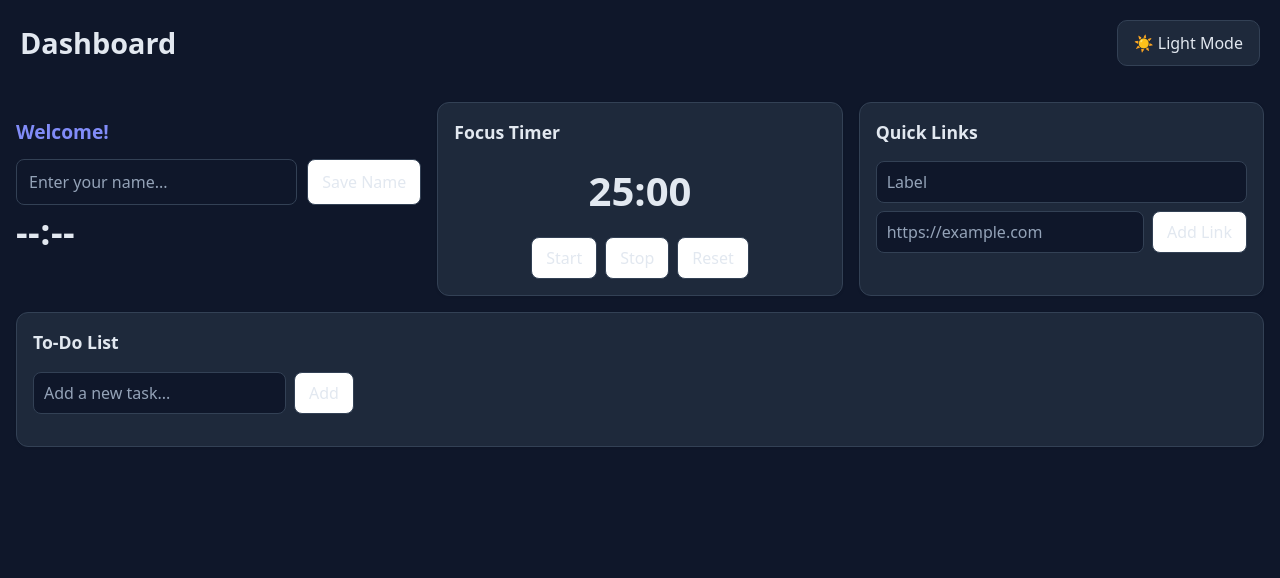
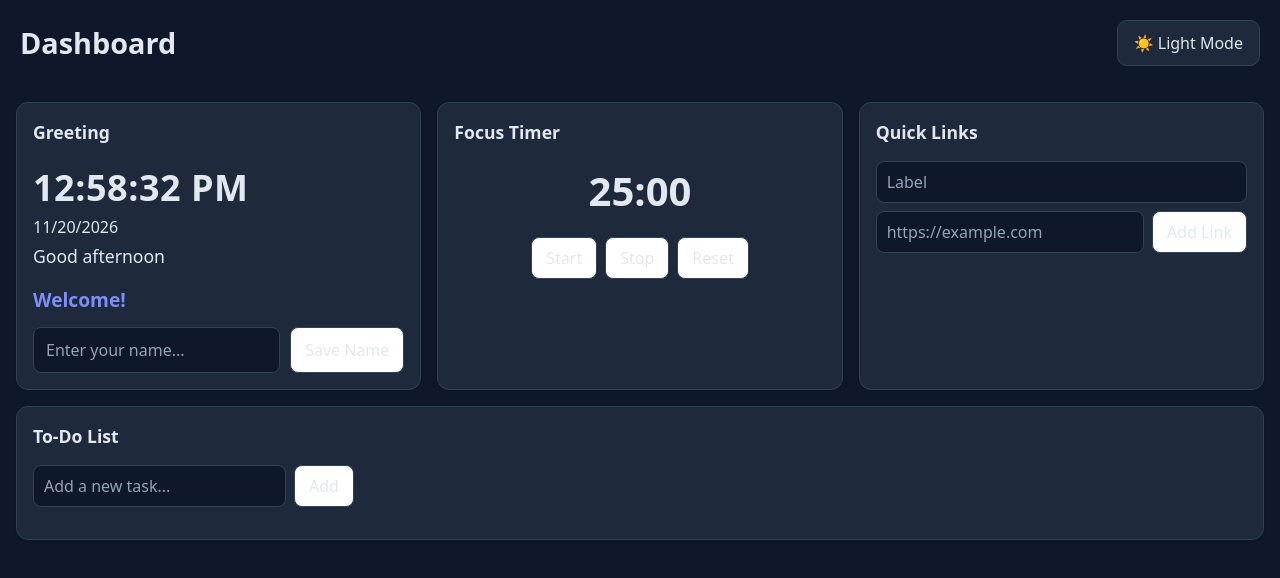
Before and after one commit to HafizG081110/CodingCamp--16November26-Hafiz, a website: page index.html in a window 1280 px wide. Drawn offline with Linux system fonts and the light colour scheme.

Commit message:
jam ilang

```diff
--- a/index.html
+++ b/index.html
@@ -20,8 +20,21 @@
 
   <main class="dashboard">
 
-    <!-- Greeting -->
-    <section
+ <section id="greeting-section" class="panel" aria-label="Greeting">
+  <h2>Greeting</h2>
+
+  <!-- Clock -->
+  <div class="greeting-clock" id="greeting-time">
+    --:--:--
+  </div>
+
+  <!-- Date -->
+  <div class="greeting-date" id="greeting-date"></div>
+
+  <!-- Original Greeting -->
+  <div class="greeting-text" id="greeting-text"></div>
+
+  <!-- Custom Name -->
   <div id="custom-name-area">
     <div id="personal-greeting"></div>
 
@@ -36,17 +49,7 @@
       <button type="submit">Save Name</button>
     </form>
   </div>
-
-
-      <div class="greeting-clock" id="greeting-time">
-        --:--
-      </div>
-
-      <div class="greeting-date" id="greeting-date"></div>
-
-      <div class="greeting-text" id="greeting-text"></div>
 </section>
-
     <!-- Focus Timer -->
     <section id="timer-section" class="panel" aria-label="Focus Timer">
       <h2>Focus Timer</h2>
```
Lines whose indentation alone changed are shown as unchanged.
